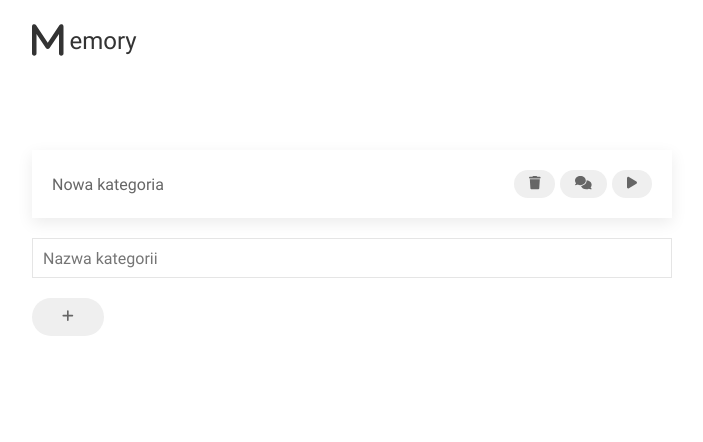
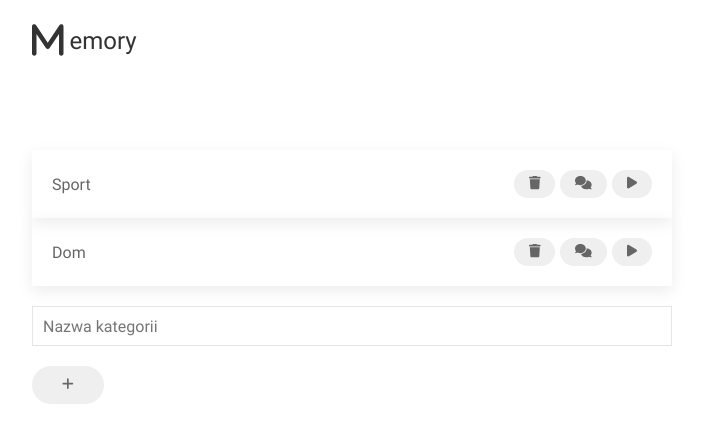
Before and after one commit to Izabela13/memory, an Angular app: page / in a window 1280 px wide. Shown: the top 442 px of the page, without its empty margins (288-991 px from the left). Built offline with nearby package versions, Linux system fonts and the light colour scheme.

Commit message:
Dodawanie kategorii

```diff
--- a/src/app/app.module.ts
+++ b/src/app/app.module.ts
@@ -7,6 +7,7 @@ import { FontAwesomeModule } from '@fortawesome/angular-fontawesome';
 import { NavigationComponent } from './ui/navigation/navigation.component';
 import { CategoriesComponent } from './features/categories/categories.component';
 import { CategoryCardComponent } from './ui/category-card/category-card.component';
+import {FormsModule} from "@angular/forms";
 
 @NgModule({
   declarations: [
@@ -18,7 +19,8 @@ import { CategoryCardComponent } from './ui/category-card/category-card.componen
   imports: [
     BrowserModule,
     AppRoutingModule,
-    FontAwesomeModule
+    FontAwesomeModule,
+    FormsModule
   ],
   providers: [],
   bootstrap: [AppComponent]
--- a/src/app/features/categories/categories.component.html
+++ b/src/app/features/categories/categories.component.html
@@ -2,9 +2,15 @@
 
   <div class="container">
   <!--  Dodawanie zmiennej "categoryName", do której mogą być przekazywane dane  -->
-  <app-category-card [categoryName]=" 'Nowa kategoria' " ></app-category-card>
-    <input class="input margin" type="text" placeholder="Nazwa kategorii">
-    <button class="btn margin">
+  <app-category-card *ngFor="let category of categories" [categoryName]="category.name" ></app-category-card>
+
+    <input (keydown.enter)="addCategory()"
+           [(ngModel)]="categoryName"
+           class="input margin"
+           type="text"
+           placeholder="Nazwa kategorii">
+
+    <button (click)="addCategory()" class="btn margin">
       <fa-icon [icon]="plusIcon"> </fa-icon>
     </button>
 
--- a/src/app/features/categories/categories.component.ts
+++ b/src/app/features/categories/categories.component.ts
@@ -1,5 +1,6 @@
 import {Component} from '@angular/core';
 import {faPlus} from "@fortawesome/free-solid-svg-icons";
+import {Category} from "../../models/category";
 
 @Component({
   selector: 'app-categories',
@@ -8,4 +9,15 @@ import {faPlus} from "@fortawesome/free-solid-svg-icons";
 })
 export class CategoriesComponent {
   plusIcon = faPlus;
+
+  categories: Category[] = [{name: "Sport"}, {name: "Dom"}];
+  // inicjalizacja zmiennej. Użytkownik będzie mógł dodawać nową wartość
+  categoryName = "";
+
+//  Metoda dodająca kategorie. Po "push" dajemy "name" - nazwę klucza
+  addCategory() {
+    this.categories.push({name: this.categoryName})
+  //  czyszczenie wartości
+    this.categoryName = ""
+  }
 }
--- /dev/null
+++ b/src/app/models/category.ts
@@ -0,0 +1,4 @@
+export interface Category {
+  category_id?: number;
+  name: string;
+}
```
